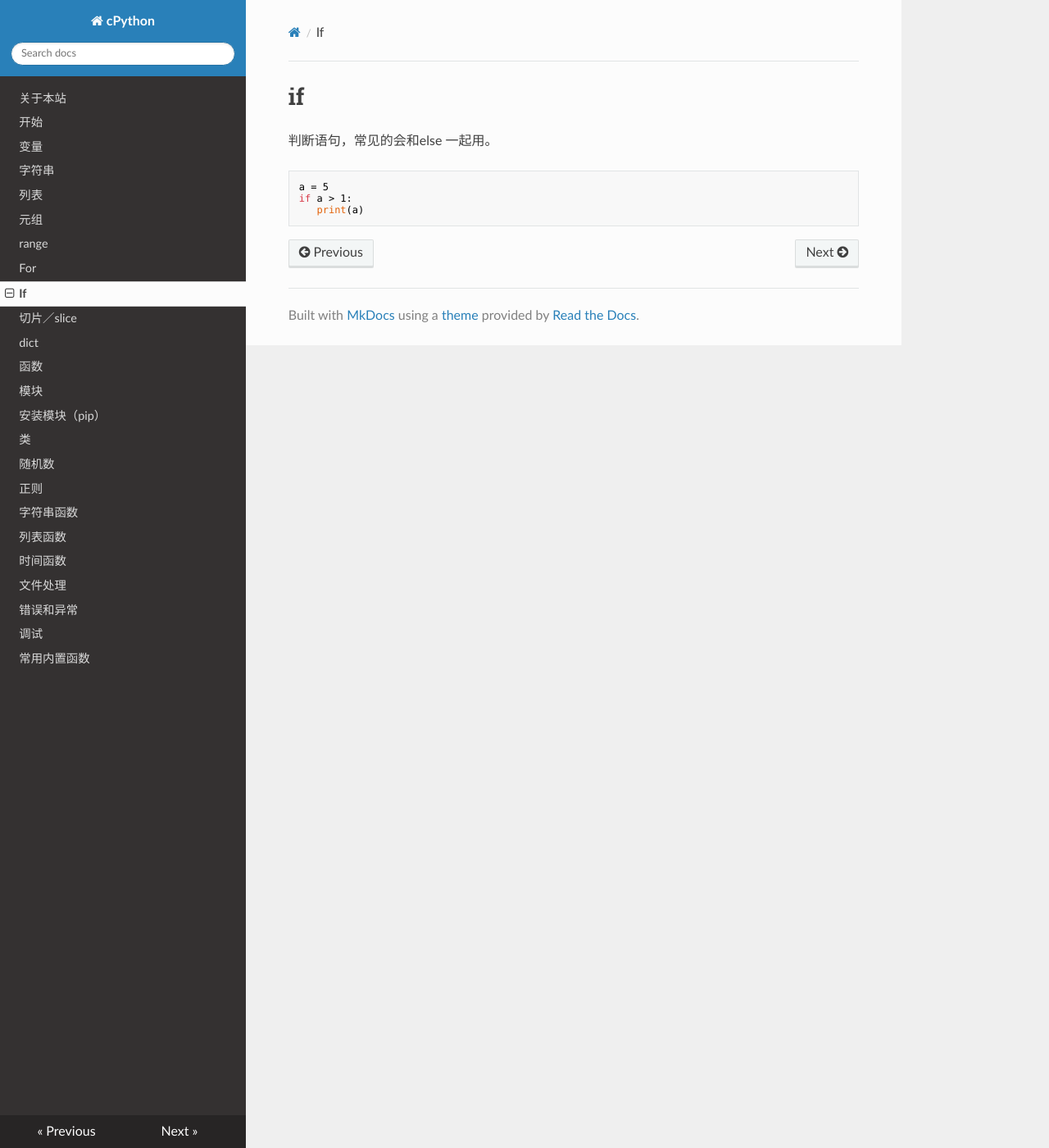
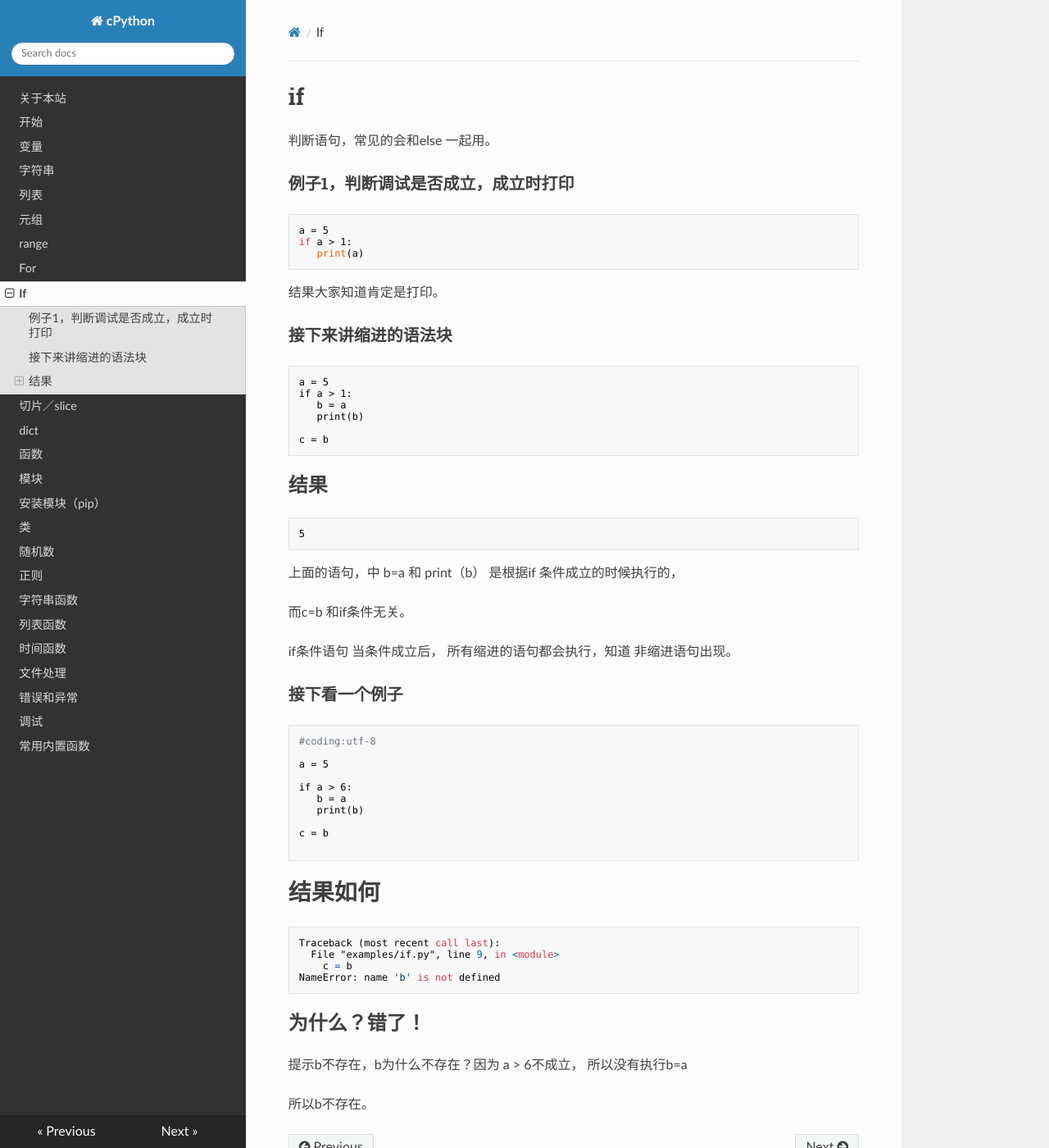
Before and after one commit to asmcos/cpython, an MkDocs documentation site: the page built from docs/if.md, in a window 1280 px wide and 1400 px high. Shown: the whole window at 82% size. Built offline with MkDocs 1.6.1, drawn with Linux system fonts in a browser that asks for light colours; nearby versions of some CDN libraries; old or Windows-style settings are respelled for this version of MkDocs.

Commit message:
增加了if 例子

````diff
--- a/docs/if.md
+++ b/docs/if.md
@@ -1,9 +1,66 @@
 # if
 判断语句，常见的会和else 一起用。
 
+
+### 例子1，判断调试是否成立，成立时打印
 
 ```
 a = 5
 if a > 1:
    print(a)
 ```
+
+结果大家知道肯定是打印。
+
+### 接下来讲缩进的语法块
+
+```
+a = 5
+if a > 1:
+   b = a
+   print(b)
+
+c = b
+```
+
+## 结果
+
+```
+5
+```
+
+上面的语句，中 b=a 和 print（b） 是根据if 条件成立的时候执行的，
+
+而c=b 和if条件无关。
+
+if条件语句 当条件成立后， 所有缩进的语句都会执行，知道 非缩进语句出现。
+
+### 接下看一个例子
+
+```
+#coding:utf-8
+
+a = 5
+
+if a > 6:
+   b = a
+   print(b)
+
+c = b
+
+```
+
+# 结果如何
+
+```
+Traceback (most recent call last):
+  File "examples/if.py", line 9, in <module>
+    c = b
+NameError: name 'b' is not defined
+```
+
+## 为什么？错了！
+
+提示b不存在，b为什么不存在？因为 a > 6不成立， 所以没有执行b=a
+
+所以b不存在。
````
Also changed, not shown: 1 other file.
